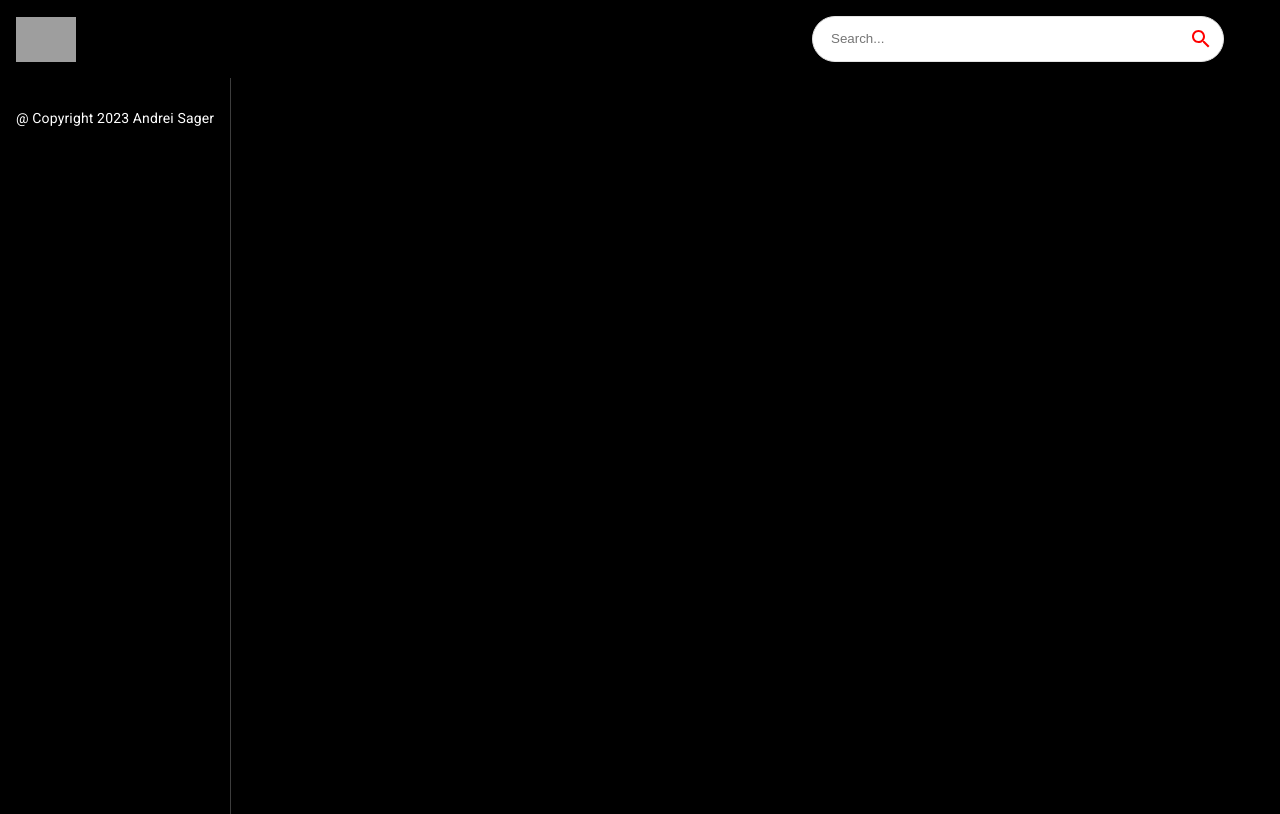
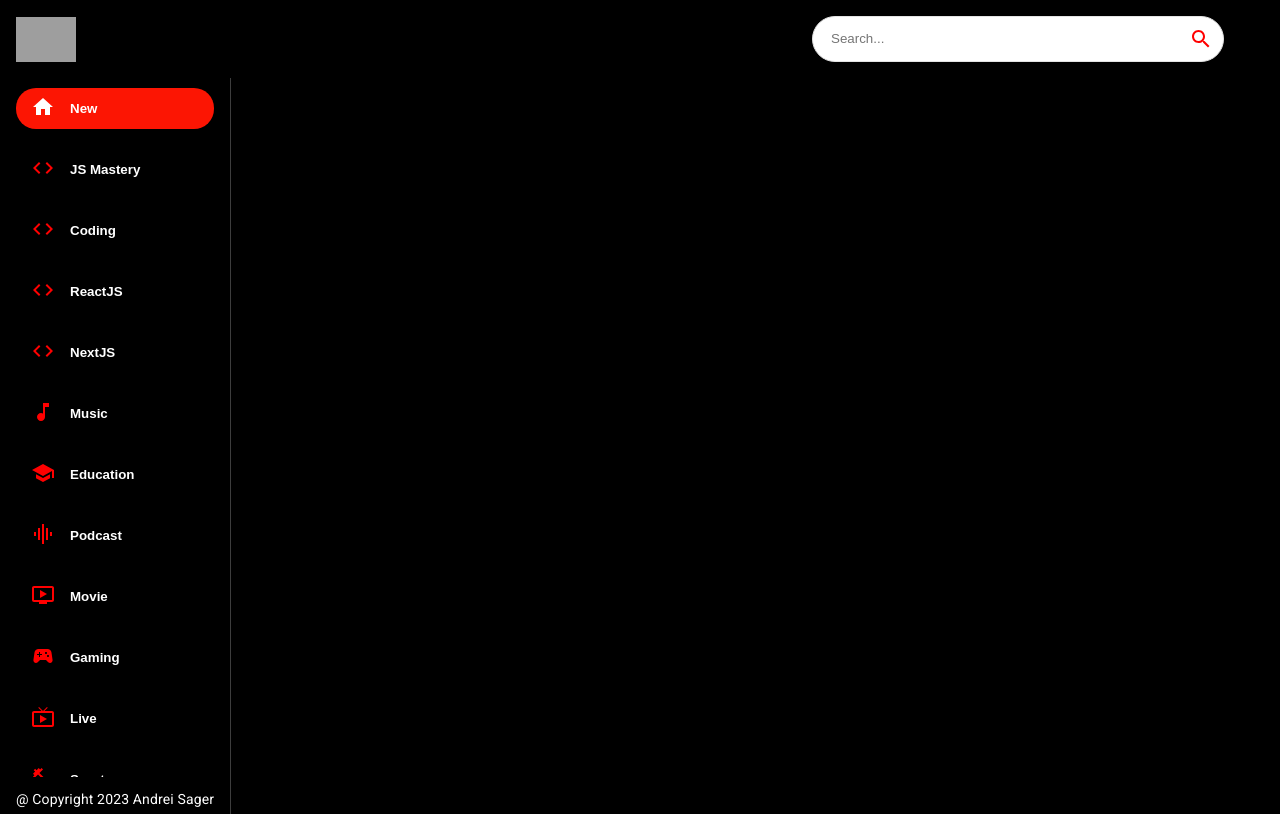
Before and after one commit to Andrei-Sager/shoutcast, a React (Create React App) app: page / in a window 1280 px wide. Built offline with nearby package versions, Linux system fonts and the light colour scheme; grey boxes are pictures that could not be loaded; the HTML template or start-up script is replaced by a standard one.

Commit message:
Update Sidebar.jsx

```diff
--- a/src/components/Sidebar.jsx
+++ b/src/components/Sidebar.jsx
@@ -1,9 +1,44 @@
-import React from 'react'
+import { Stack } from "@mui/material"
+import { categories } from "../utils/constants"
 
-const Sidebar = () => {
-  return (
-    <div>Sidebar</div>
+const selectedCategory = 'New';
+
+const Sidebar = () => (
+    <Stack
+        direction="column"
+        sx={{
+            overflow: 'auto',
+            height: {
+                sx: 'auto',
+                md: '95%',
+                flexDirection: {
+                    md: 'column'
+                },
+            }
+        }}
+    >
+        {categories.map((category) => (
+            <button
+                className="category-btn"
+                style={{
+                    background: category.name === selectedCategory && '#FC1503', color: 'white'
+                }}
+                key={category.name}
+            >
+                <span
+                    style={{
+                        color: category.name === selectedCategory ? 'white' : 'red',
+                        marginRight: '15px',
+                    }}
+                >{category.icon}</span>
+                <span
+                    sytle={{
+                        opacity: category.name == selectedCategory ? '1' : '0.8',
+                    }}
+                >{category.name}</span>
+            </button>
+        ))}
+    </Stack>
   )
-}
 
 export default Sidebar
```
